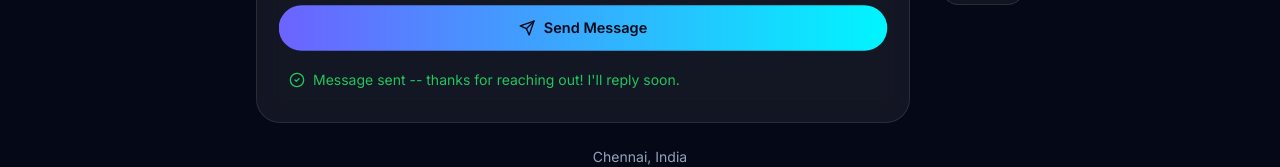
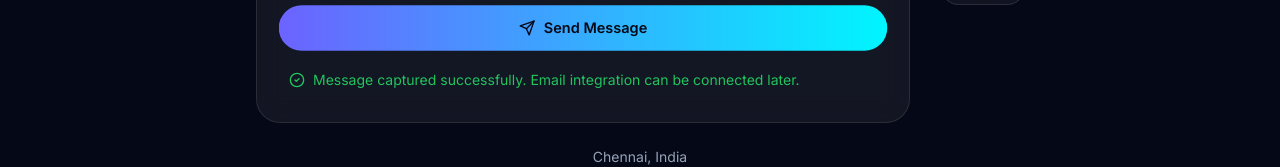
Before and after one commit to DhanushArceus05/dhanush-m-portfolio, a React (Vite) app: page / in a window 1280 px wide. Both pictures are taken after typing "Sample", "name@example.com", "Sample" into the empty fields and a click on the button "Send Message". Shown: the part 11853-12020 px from the top of the page. Built offline with nearby package versions, Linux system fonts and the light colour scheme.

Commit message:
Finalize portfolio before deployment

```diff
--- a/src/sections/Contact/Contact.tsx
+++ b/src/sections/Contact/Contact.tsx
@@ -140,7 +140,7 @@ export function Contact() {
                     >
                       <CheckCircle2 className="h-4 w-4" aria-hidden="true" />
                     </motion.span>
-                    Message sent -- thanks for reaching out! I&apos;ll reply soon.
+                    Message captured successfully. Email integration can be connected later.
                   </motion.p>
                 ) : null}
                 {status === "error" ? (
```
Also changed, not shown: 1 other file (tests, documents, lock files or other folders).
